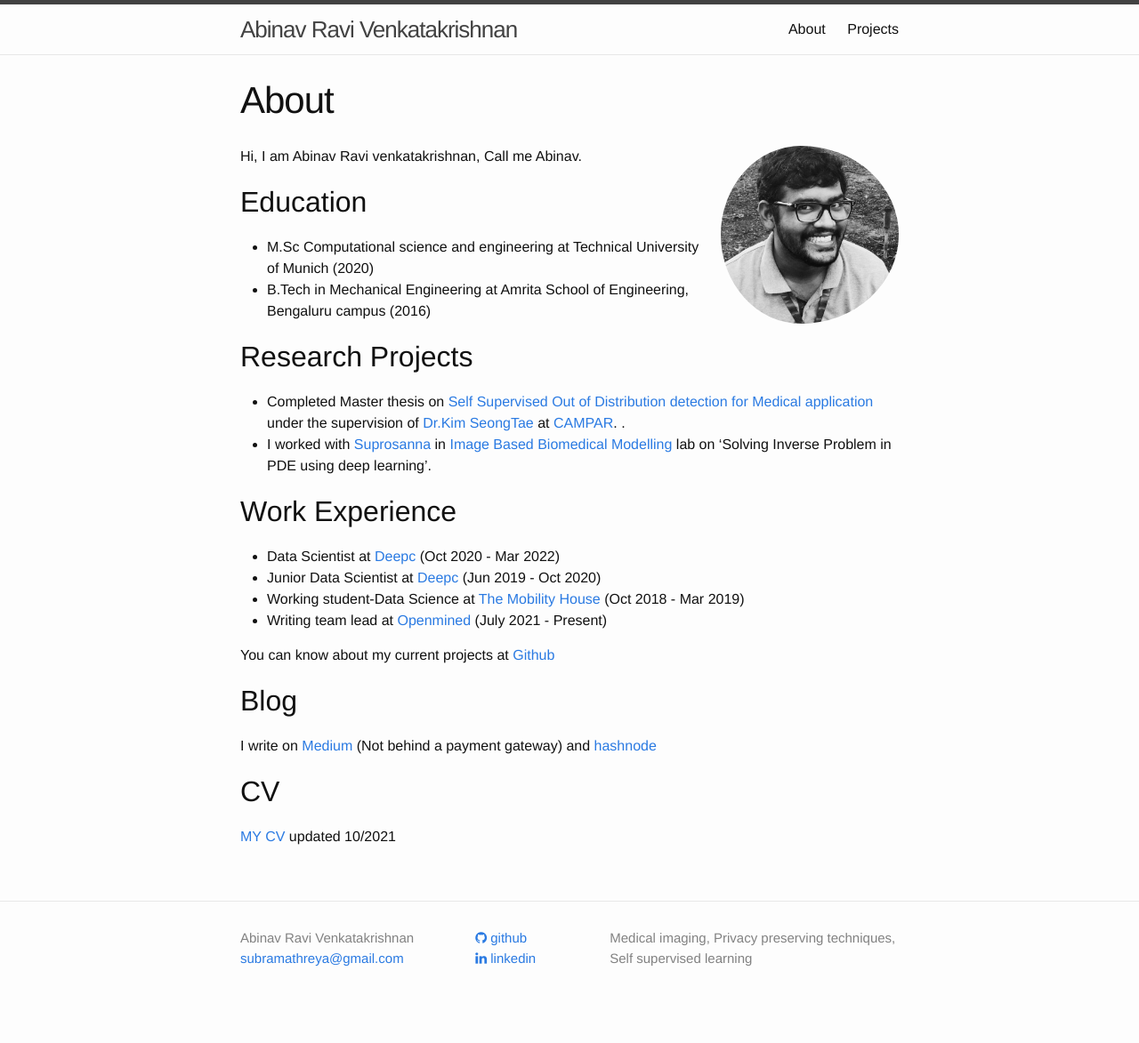
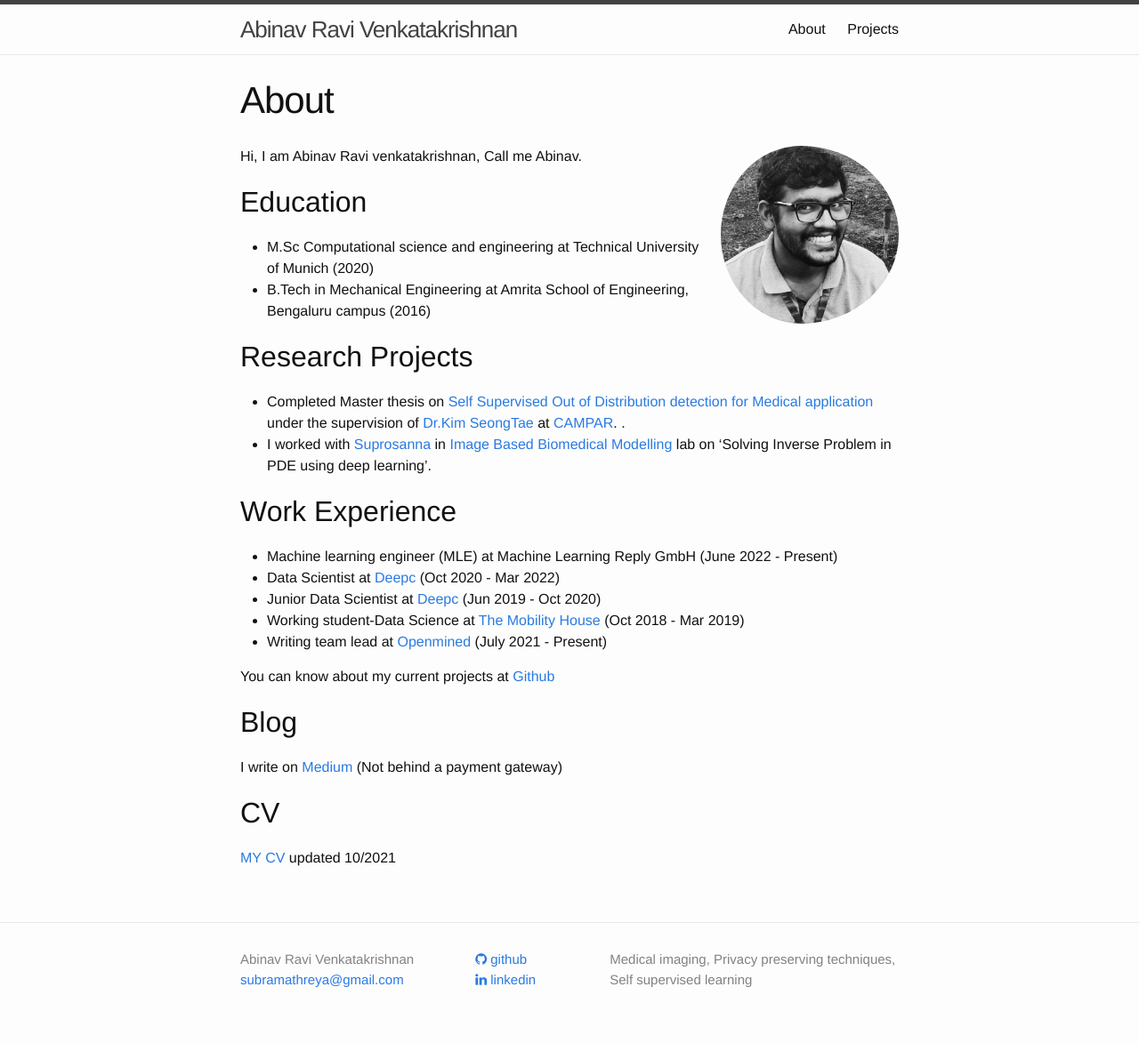
Before and after one commit to AbinavRavi/AbinavRavi.github.io, a Jekyll site: the page built from about.md, in a window 1280 px wide. Shown: the whole page at 89% size. Built offline with Jekyll 4.4.1, drawn with Linux system fonts in a browser that asks for light colours; nearby versions of some CDN libraries; before the commit the page ends 1149 px from its top, so only the background shows below that.

Commit message:
changed about me section to include new employment details

```diff
--- a/about.md
+++ b/about.md
@@ -16,6 +16,7 @@ Hi, I am Abinav Ravi venkatakrishnan, Call me Abinav.
 * I worked with [Suprosanna](http://campar.in.tum.de/Main/SuprosannaShit) in [Image Based Biomedical Modelling](http://campar.in.tum.de/Chair/ResearchIBBM) lab on 'Solving Inverse Problem in PDE using deep learning'.
 
 ## Work Experience
+* Machine learning engineer (MLE) at Machine Learning Reply GmbH (June 2022 - Present)
 * Data Scientist at [Deepc](http://deepc.ai/) (Oct 2020 - Mar 2022)
 * Junior Data Scientist at [Deepc](http://deepc.ai/) (Jun 2019 - Oct 2020)
 * Working student-Data Science at [The Mobility House](https://www.mobilityhouse.com/int_en/) (Oct 2018 - Mar 2019)
@@ -24,7 +25,6 @@ Hi, I am Abinav Ravi venkatakrishnan, Call me Abinav.
 You can know about my current projects at [Github](https://github.com/AbinavRavi)
 
 ## Blog
-I write on [Medium](https://abinavravi.medium.com/) (Not behind a payment gateway) and [hashnode](https://abinavravi.hashnode.dev/)
-
+I write on [Medium](https://abinavravi.medium.com/) (Not behind a payment gateway)
 ## CV
 [MY CV](../resources/Abinavresume.pdf) updated 10/2021
```
